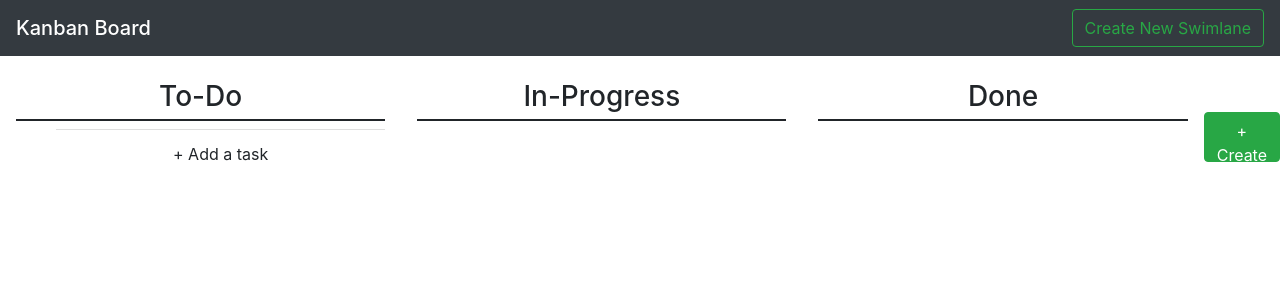
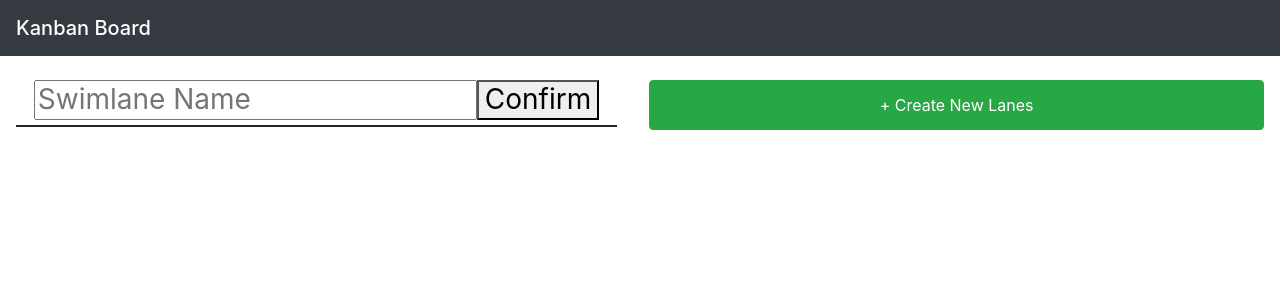
Before and after one commit to leoltl/kanban-board, a React (Create React App) app: page / in a window 1280 px wide. Shown: the top 300 px of the page. Built offline with nearby package versions, Linux system fonts and the light colour scheme.

Commit message:
added functionally of creating new Swimlanes, and naming the new lane

```diff
--- a/src/components/Board/BoardContainer.js
+++ b/src/components/Board/BoardContainer.js
@@ -4,23 +4,36 @@ import BoardView from "./BoardView";
 class BoardContainer extends React.Component {
   constructor(props) {
     super(props);
-    this.state = { todos: null, swimlanes: null };
+    this.state = {
+      todos: null,
+      swimlanes: [{ swimlaneId: 1, title: "" }]
+    };
   }
 
   componentDidMount() {
     let todos = window.localStorage.getItem("todos");
     todos = JSON.parse(todos);
-    this.setState({ todos: todos });
+    let swimlanes = window.localStorage.getItem("swimlanes");
+    swimlanes = JSON.parse(swimlanes);
+    if (swimlanes === null) {
+      this.updateLocalStorage([{ swimlaneId: 1, title: "" }], "swimlanes");
+      this.setState({ swimlanes: [{ swimlaneId: 1, title: "" }] });
+    } else {
+      this.setState({ todos: todos, swimlanes: swimlanes });
+    }
   }
 
   render() {
     return (
       <div className="d-flex mt-4 swimlanes">
         <BoardView
+          swimlanes={this.state.swimlanes}
           todos={this.state.todos}
           createTask={this.createTask}
+          createSwimlane={this.createSwimlane}
           updateTask={this.updateTask}
           removeTask={this.removeTask}
+          updateSwimlane={this.updateSwimlane}
         />
       </div>
     );
@@ -51,7 +64,7 @@ class BoardContainer extends React.Component {
         return task;
       });
       this.setState({ todos: newTodos });
-      this.updateLocalStorage(newTodos);
+      this.updateLocalStorage(newTodos, "todos");
     }
   };
 
@@ -60,12 +73,37 @@ class BoardContainer extends React.Component {
       let prevTodos = this.state.todos;
       let newTodos = prevTodos.filter(task => task.id !== id);
       this.setState({ todos: newTodos });
-      this.updateLocalStorage(newTodos);
+      this.updateLocalStorage(newTodos, "todos");
     }
   };
 
-  updateLocalStorage = todos => {
-    window.localStorage.setItem("todos", JSON.stringify(todos));
+  createSwimlane = () => {
+    if (this.state.swimlanes) {
+      let statusMaxId = this.state.swimlanes
+        .map(swimlane => swimlane.swimlaneId)
+        .reduce((max, cur) => Math.max(max, cur));
+      const newSwimlane = { swimlaneId: statusMaxId + 1, title: "" };
+      const newSwimlanes = [...this.state.swimlanes, newSwimlane];
+      this.setState({ swimlanes: newSwimlanes });
+      this.updateLocalStorage(newSwimlanes, "swimlanes");
+    }
+  };
+
+  updateSwimlane = newSwimlane => {
+    console.log(newSwimlane);
+    let prevSwimlanes = this.state.swimlanes;
+    let newSwimlanes = prevSwimlanes.map(swimlane => {
+      if (swimlane.swimlaneId === newSwimlane.swimlaneId) {
+        return newSwimlane;
+      }
+      return swimlane;
+    });
+    this.setState({ swimlanes: newSwimlanes });
+    this.updateLocalStorage(newSwimlanes, "swimlanes");
+  };
+
+  updateLocalStorage = (data, key) => {
+    window.localStorage.setItem(key, JSON.stringify(data));
   };
 }
 
--- a/src/components/Board/BoardView.js
+++ b/src/components/Board/BoardView.js
@@ -2,36 +2,52 @@ import React from "react";
 import SwimLaneContainer from "../SwimLane/SwimLaneContainer";
 import "./Board.css";
 
-const swimLaneData = [
-  { id: 0, title: "To-Do" },
-  { id: 1, title: "In-Progress" },
-  { id: 2, title: "Done" }
-];
-
 class BoardView extends React.Component {
   render() {
-    return this.renderSwimLane(swimLaneData);
+    const { swimlanes } = this.props;
+    if (swimlanes) {
+      return this.renderSwimLane(swimlanes);
+    }
+    return (
+      <React.Fragment>
+        <button
+          className="btn btn-success SwimLane"
+          onClick={this.props.createSwimlane}
+        >
+          + Create New Lanes
+        </button>
+      </React.Fragment>
+    );
   }
 
-  renderSwimLane = todos => {
-    let lanes = swimLaneData.map(swimlane => (
+  renderSwimLane = _swimlanes => {
+    let lanes = _swimlanes.map(swimlane => {
+      console.log(swimlane);
+      return (
         <React.Fragment>
           <SwimLaneContainer
-          id={swimlane.id}
+            swimlaneId={swimlane.swimlaneId}
             title={swimlane.title}
             todos={this.props.todos}
             createTask={this.props.createTask}
             updateTask={this.props.updateTask}
             removeTask={this.props.removeTask}
+            updateSwimlane={this.props.updateSwimlane}
           />
         </React.Fragment>
-    ));
-    console.log(this.props.todos);
+      );
+    });
     lanes.push(
       <React.Fragment>
-        <button className="btn btn-success newLane">+ Create New Lanes</button>
+        <button
+          className="btn btn-success SwimLane"
+          onClick={this.props.createSwimlane}
+        >
+          + Create New Lanes
+        </button>
       </React.Fragment>
     );
+    console.log(lanes);
     return lanes;
   };
 }
--- a/src/components/Navbar/Navbar.js
+++ b/src/components/Navbar/Navbar.js
@@ -4,9 +4,6 @@ const Navbar = () => {
   return (
     <nav className="navbar navbar-dark bg-dark">
       <span className="navbar-brand mb-0 h1">Kanban Board</span>
-      <button className="btn btn-outline-success my-2 my-sm-0" type="submit">
-        Create New Swimlane
-      </button>
     </nav>
   );
 };
--- a/src/components/SwimLane/SwimLane.css
+++ b/src/components/SwimLane/SwimLane.css
@@ -1,6 +1,8 @@
 .SwimLane {
   margin: 0 1em;
   width: 100%;
+  align-self: center;
+  height: 50px;
 }
 
 h3 {
--- a/src/components/SwimLane/SwimLane.js
+++ b/src/components/SwimLane/SwimLane.js
@@ -5,15 +5,33 @@ import "./SwimLane.css";
 class SwimLane extends React.Component {
   render() {
     return (
-      <div className="SwimLane" key={this.props.id}>
-        <h3>{this.props.title}</h3>
+      <div className="SwimLane" key={this.props.swimlaneId}>
+        <h3>{this.emptyTitle(this.props.title)}</h3>
         <ul className="list-group-flush">
           {this.returnTasksli(this.props.todos)}
-          {this.createTaskPrompt(this.props.id)}
+          {this.createTaskPrompt(this.props.swimlaneId)}
         </ul>
       </div>
     );
   }
+
+  emptyTitle = title => {
+    if (!title) {
+      return (
+        <React.Fragment>
+          <input
+            type="text"
+            name="title"
+            placeholder="Swimlane Name"
+            onChange={e => this.props.handleInput(e)}
+          />
+          <button onClick={this.props.handleSubmit}>Confirm</button>
+        </React.Fragment>
+      );
+    } else {
+      return title;
+    }
+  };
 
   createTaskPrompt = statusId => {
     if (!statusId) {
--- a/src/components/SwimLane/SwimLaneContainer.js
+++ b/src/components/SwimLane/SwimLaneContainer.js
@@ -2,17 +2,24 @@ import React from "react";
 import SwimLane from "./SwimLane";
 
 class SwimLaneContainer extends React.Component {
+  componentDidMount() {
+    this.setState({ swimlaneId: this.props.swimlaneId });
+  }
+
   render() {
+    console.log(this.state);
     return (
       <React.Fragment>
         <SwimLane
-          id={this.props.id}
+          swimlaneId={this.props.swimlaneId}
           title={this.props.title}
           todos={this.filterTasks(this.props.todos)}
           createTask={this.props.createTask}
           updateTask={this.props.updateTask}
           removeTask={this.props.removeTask}
-          key={this.props.id}
+          key={this.props.swimlaneId}
+          handleInput={this.handleInput}
+          handleSubmit={this.handleSubmit}
         />
       </React.Fragment>
     );
@@ -21,9 +28,18 @@ class SwimLaneContainer extends React.Component {
   filterTasks = tasks => {
     if (tasks) {
       return tasks.filter(task => {
-        return task.status === this.props.id;
+        return task.status === this.props.swimlaneId;
       });
     }
+  };
+
+  handleSubmit = e => {
+    e.preventDefault();
+    this.props.updateSwimlane(this.state);
+  };
+
+  handleInput = e => {
+    this.setState({ [e.target.name]: e.target.value });
   };
 }
 
```
Lines whose indentation alone changed are shown as unchanged.
